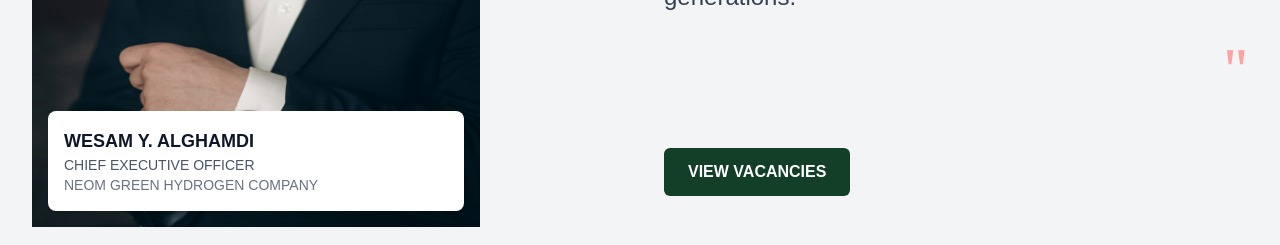
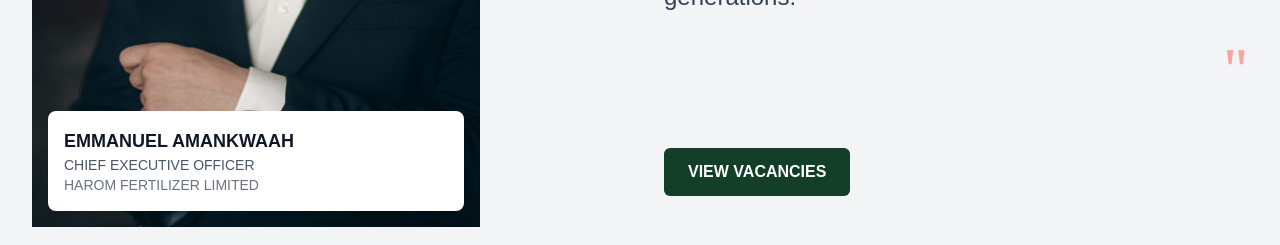
Before and after one commit to manticike/harom-website, a Next.js app: page / in a window 1280 px wide. Shown: the part 2220-2465 px from the top of the page. Built offline with nearby package versions, Linux system fonts and the light colour scheme.

Commit message:
Remove the children props from the ReadMore buttons.

```diff
--- a/src/components/HomePage/CEOMessage.tsx
+++ b/src/components/HomePage/CEOMessage.tsx
@@ -37,9 +37,9 @@ const CEOMessage = () => {
 
               {/* CEO Info Card */}
               <div className="absolute bottom-4 left-4 right-4 bg-white rounded-lg p-4 shadow-lg">
-                <h3 className="font-bold text-gray-900 text-lg">WESAM Y. ALGHAMDI</h3>
+                <h3 className="font-bold text-gray-900 text-lg">EMMANUEL AMANKWAAH</h3>
                 <p className="text-sm text-gray-600 font-medium">CHIEF EXECUTIVE OFFICER</p>
-                <p className="text-sm text-gray-500">NEOM GREEN HYDROGEN COMPANY</p>
+                <p className="text-sm text-gray-500">HAROM FERTILIZER LIMITED</p>
               </div>
             </div>
           </div>
@@ -51,7 +51,9 @@ const CEOMessage = () => {
 
             {/* Quote Text */}
             <blockquote className="text-xl lg:text-2xl text-gray-700 leading-relaxed font-medium">
-              NGHC is leading the global energy transition from Saudi Arabia and in line with Saudi Vision 2030. By harnessing the power of nature, our strong partnerships, and innovative technology, we are striving to build a carbon free world for future generations.
+              NGHC is leading the global energy transition from Saudi Arabia and in
+              line with Saudi Vision 2030. By harnessing the power of nature, our strong partnerships, and innovative technology,
+              we are striving to build a carbon free world for future generations.
             </blockquote>
 
             {/* Closing Quote */}
@@ -63,9 +65,8 @@ const CEOMessage = () => {
             <div className="pt-6">
           <ReadMoreButton
             href="/careers"
-            children="View Vacancies"
             className="uppercase bg-[#133e27] cursor-pointer text-white font-semibold px-6 py-3 rounded-full hover:bg-yellow-600 transition"
-          />
+          >View Vacancies</ReadMoreButton>
             </div>
           </div>
         </div>
--- a/src/components/HomePage/CareerSection.tsx
+++ b/src/components/HomePage/CareerSection.tsx
@@ -21,9 +21,8 @@ const CareerSection = () => {
           </p>
           <ReadMoreButton
             href="/careers"
-            children="View Vacancies"
             className="uppercase cursor-pointer bg-white text-green-950 font-semibold px-6 py-3 rounded-full hover:bg-yellow-400 transition"
-          />
+          > View Vacancies</ReadMoreButton>
         </div>
       </div>
 
--- a/src/components/HomePage/LocationSection.tsx
+++ b/src/components/HomePage/LocationSection.tsx
@@ -52,9 +52,8 @@ const LocationSection = () => {
         </div>
          <ReadMoreButton
             href="/careers"
-            children="View Vacancies"
             className="mt-4 uppercase cursor-pointer bg-white text-[#012936] font-semibold px-6 py-3 rounded-full hover:bg-yellow-400 transition"
-          />
+          >View Vacancies</ReadMoreButton>
       </section>
     </div>
   );
--- a/src/components/HomePage/VideoSection.tsx
+++ b/src/components/HomePage/VideoSection.tsx
@@ -31,9 +31,8 @@ const VideoSection = () => {
           <div className="mt-8">
             <ReadMoreButton
             href="/careers"
-            children="View Vacancies"
             className="uppercase text-white bg-[#133e27] cursor-pointer font-semibold px-6 py-3 rounded-full"
-            />
+            >View Vacancies</ReadMoreButton>
           </div>
         </div>
 
```
